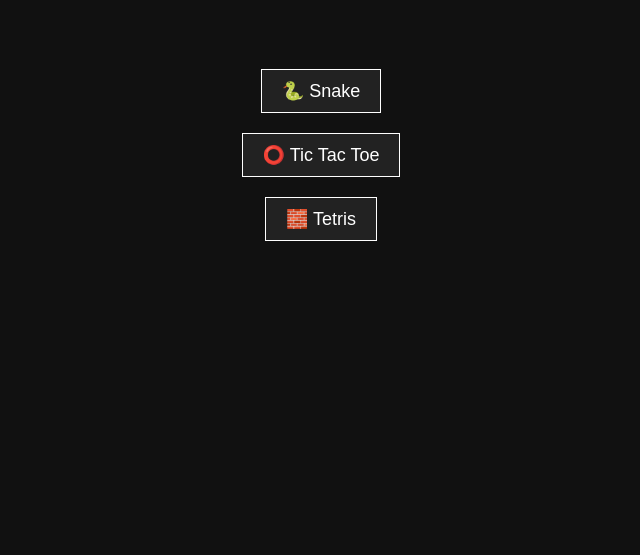
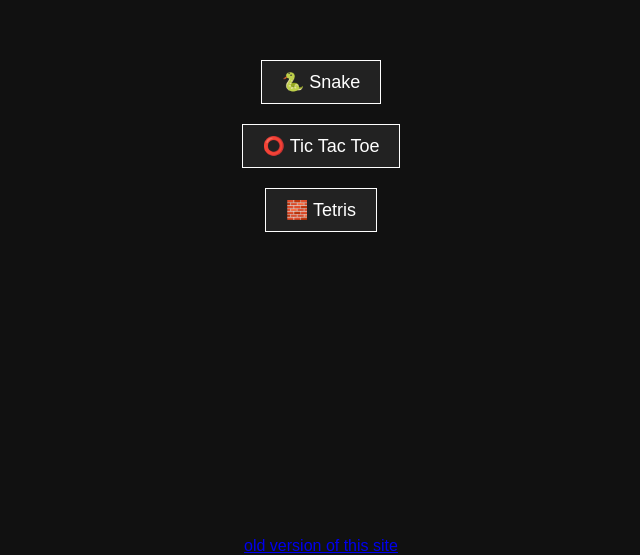
Before and after one commit to Nintendo-Switch-Fun/switch-minigames, a plain HTML site: page index2.html in a window 1280 px wide. Shown: the part 245-800 px from the top of the page, without its empty margins (319-959 px from the left). Drawn offline with Linux system fonts and the light colour scheme.

Commit message:
Update index2.html

```diff
--- a/index2.html
+++ b/index2.html
@@ -101,6 +101,8 @@
     <button onclick="startTetris()">🔄 Restart</button>
     <button onclick="backToMenu()">⬅️ Back</button>
   </div>
+
+  <a href="index.html">old version of this site</a>
 
   <script>
     // Switch between games
```
